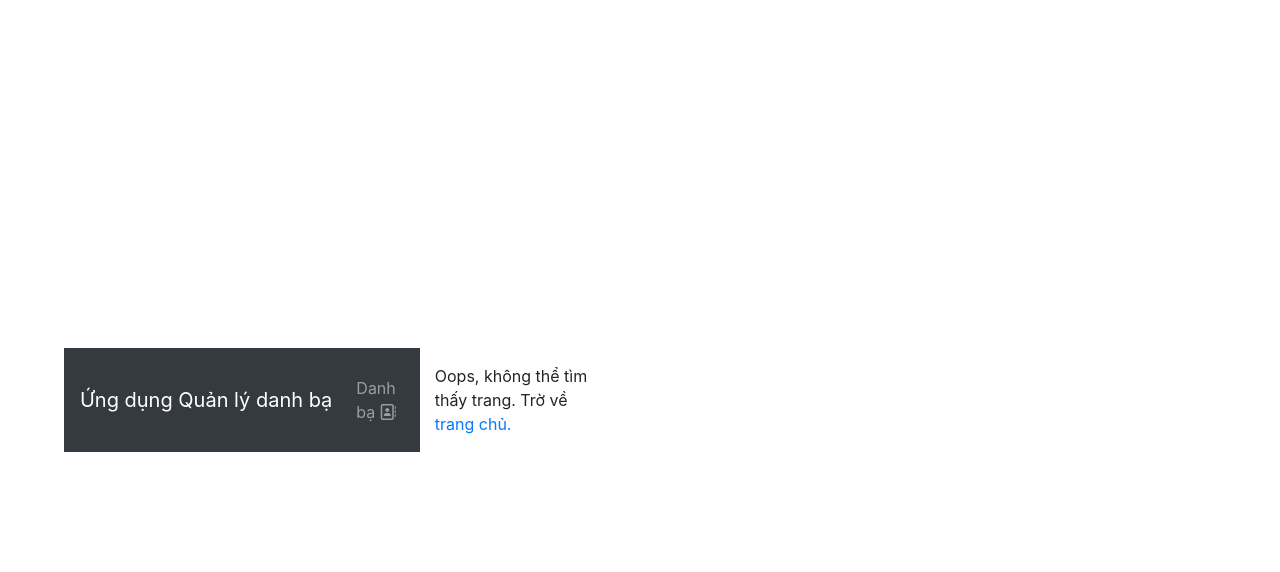
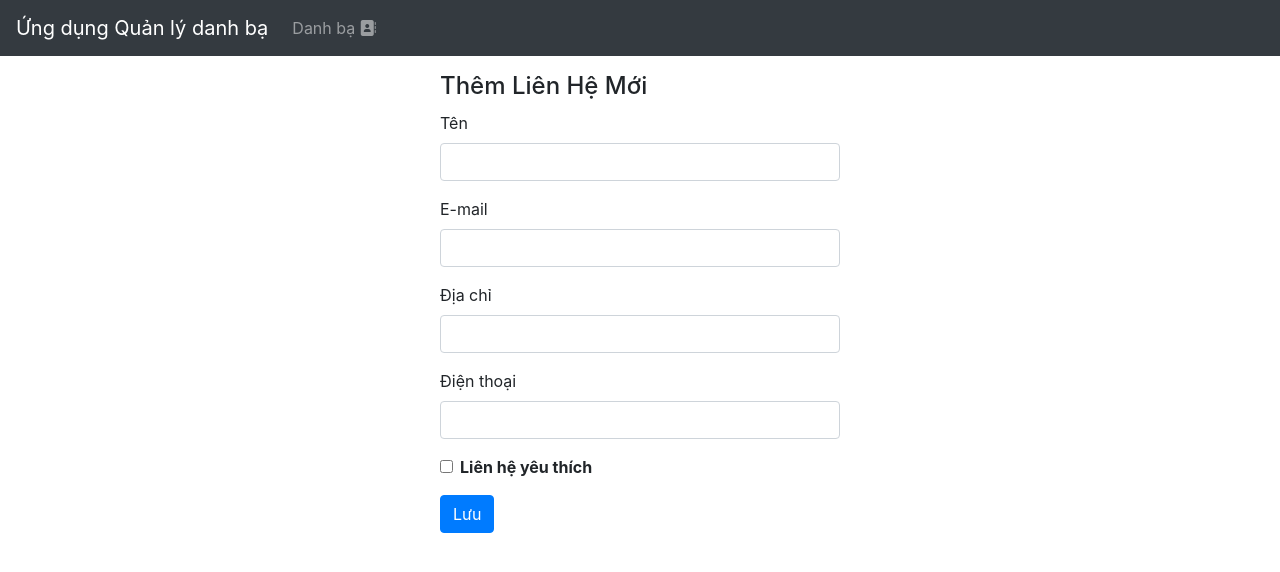
Before and after one commit to PHP211/B2113316_PhamHoangPhong_FRONT, a Vue app: page /contacts/add in a window 1280 px wide. Shown: the top 572 px of the page. Built offline with nearby package versions, Linux system fonts and the light colour scheme; no server answers.

Commit message:
Tao trang cap nhat va them moi lien he

```diff
--- a/src/assets/main.css
+++ b/src/assets/main.css
@@ -1,4 +1,4 @@
-@import './base.css';
+/* @import './base.css';
 
 #app {
   max-width: 1280px;
@@ -32,4 +32,4 @@ a,
     grid-template-columns: 1fr 1fr;
     padding: 0 2rem;
   }
-}
+} */
--- a/src/router/index.js
+++ b/src/router/index.js
@@ -17,6 +17,12 @@ const routes = [
         name: "contact.edit",
         component: () => import("@/views/ContactEdit.vue"),
         props: true
+    },
+    {
+        path: "/contacts/add",
+        name: "contact.add",
+        component: () => import("@/views/ContactAdd.vue"),
+        // props: true
     }
 ];
 
--- /dev/null
+++ b/src/views/ContactAdd.vue
@@ -0,0 +1,42 @@
+<template>
+    <div class="page">
+        <h4>Thêm Liên Hệ Mới</h4>
+        <ContactForm :contact="contact" @submit:contact="(data) => createContact(data)"></ContactForm>
+        <p>{{ message }}</p>
+    </div>
+</template>
+
+<script>
+import ContactForm from '@/components/ContactForm.vue';
+import ContactService from '@/services/contact.service';
+
+export default{
+    components: { ContactForm },
+    data(){
+        return{
+            contact: null,
+            message: ''
+        }
+    },
+    methods: {
+        async createContact(data){
+            try{
+                await ContactService.create(data)
+                this.message = 'Thêm liên hệ thành công.'
+            } catch(error) {
+                console.log(error)
+            }
+        }
+    },
+    created() {
+        this.contact = {
+            name: undefined,
+            email: undefined,
+            phone: undefined,
+            address: undefined,
+            favorite: false
+        },
+        this.message = ''
+    }
+}
+</script>
--- a/src/views/ContactEdit.vue
+++ b/src/views/ContactEdit.vue
@@ -1,6 +1,7 @@
 <template>
     <div v-if="contact" class="page">
-        <ContactForm :contact="contact" @submit:contact="updateContact" @deleteContact="deleteContact"/>
+        <h4>Hiệu chỉnh liên hệ</h4>
+        <ContactForm :contact="contact" @submit:contact="updateContact" @delete:contact="deleteContact"/>
         <p>{{ message }}</p>
     </div>
 </template>
```
